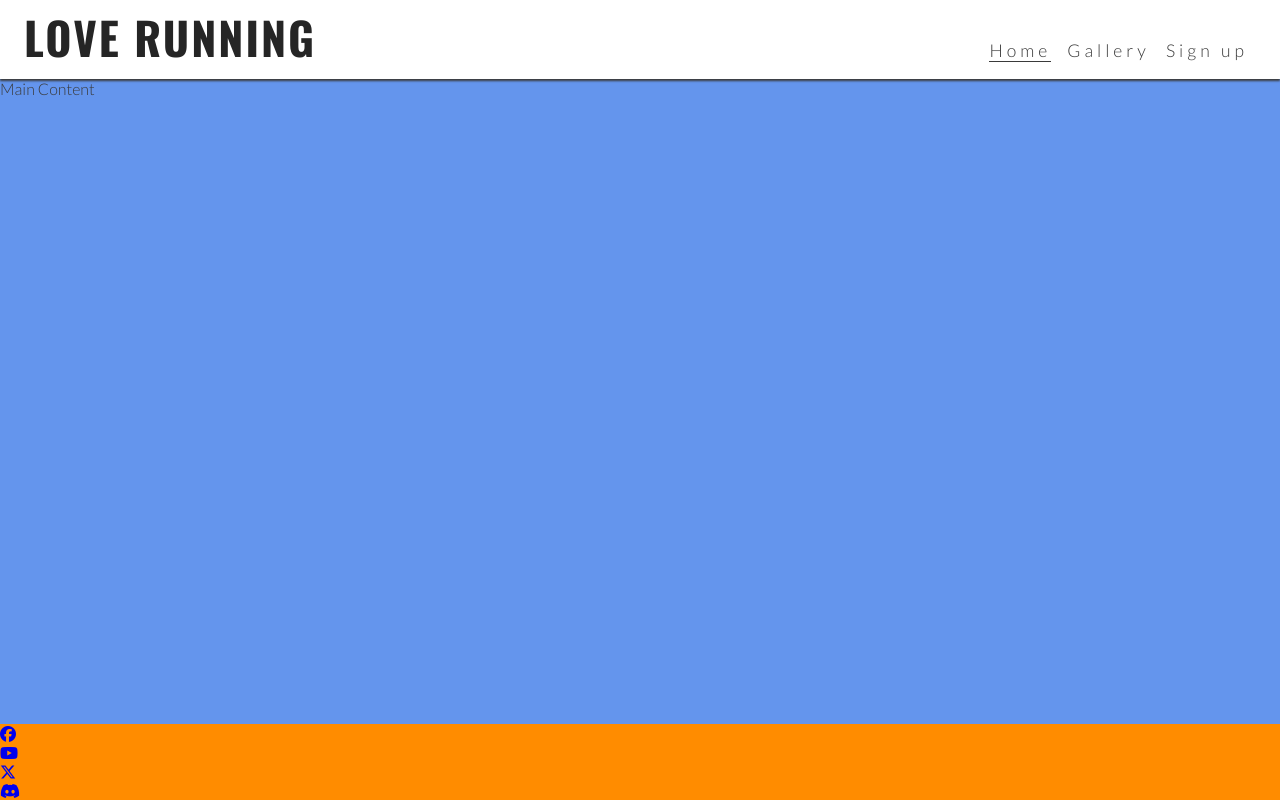
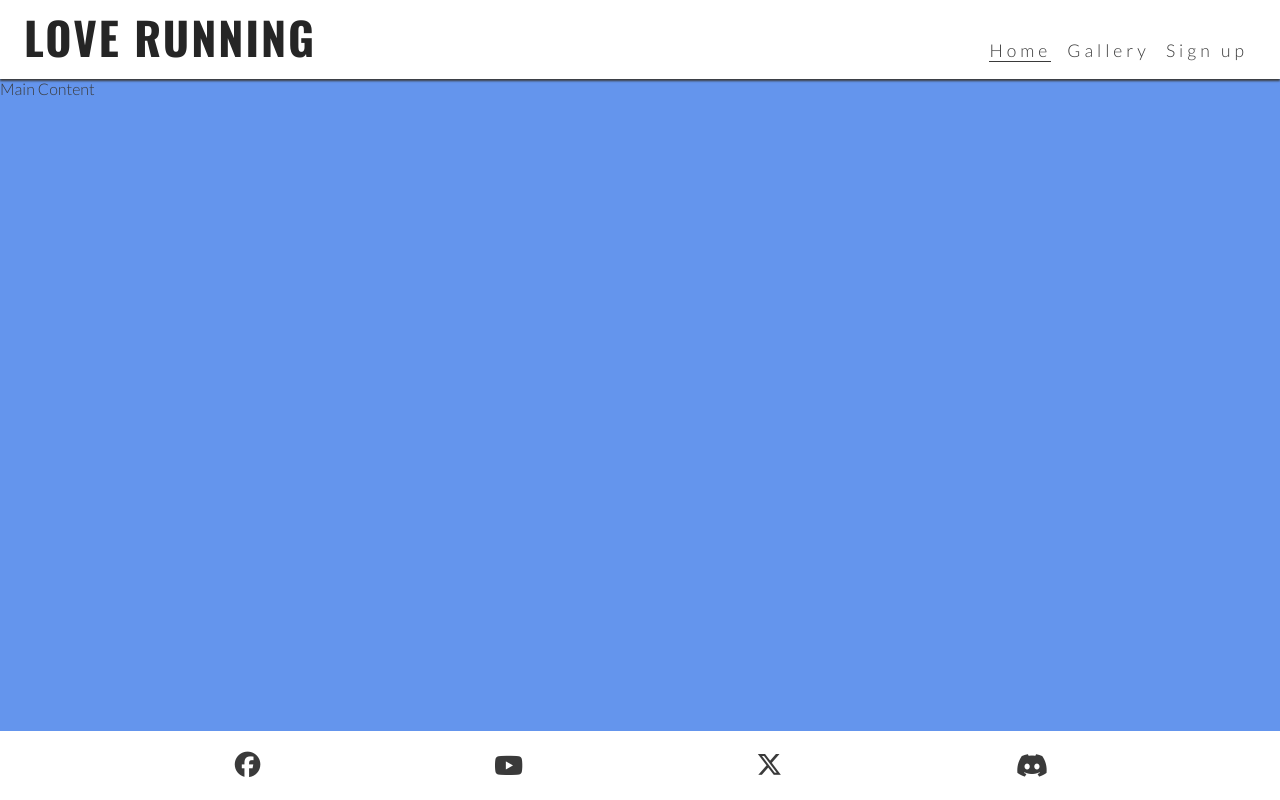
Before and after one commit to chrisss-159/_loverunning1, a plain HTML site: page index.html in a window 1280 px wide. Drawn offline with nearby package versions, Linux system fonts and the light colour scheme.

Commit message:
style footer icons

```diff
--- a/assets/css/style.css
+++ b/assets/css/style.css
@@ -87,8 +87,18 @@ main{
     margin-top: 47px;
 
 }
-footer{
-    background-color: darkorange;
+#socials {
+    text-align: center;
+    padding: 20px 0;
+    display: flex;
+    justify-content: space-evenly;
+    list-style-type: none;
+}
+
+#socials i {
+    font-size: 160%;
+    padding: 5%;
+    color: #3a3a3a;
 }
 /*Media query for tables and larger: 768px and up*/
 @media screen and (min-width: 768px) {
--- a/index.html
+++ b/index.html
@@ -21,7 +21,9 @@
             <h1 id="logo">Love Running</h1>
         </a>
         <input type="checkbox" id="nav-toggle" name="" nav-toggle>
-        <label for="nav-toggle" class="nav-toggle-label">X</label>
+        <label for="nav-toggle" class="nav-toggle-label">
+            <i class="fa-solid fa-bars"></i>
+        </label>
         <nav>
             <ul id="menu">
                 <li><a href="" class="active">Home</a></li>
@@ -32,7 +34,7 @@
     </header>
     <main>Main Content</main>
     <footer>
-        <ul>
+        <ul id="socials">
             <li><a href="https://www.facebook.com/" target="_blank" rel="noopener" aria-label="Follow us on FB"><i
                         class="fa-brands fa-facebook"></i></a></li>
             <li><a href="https://www.youtube.com/" target="_blank" rel="noopener" aria-label="Follow us on YT"><i
```
